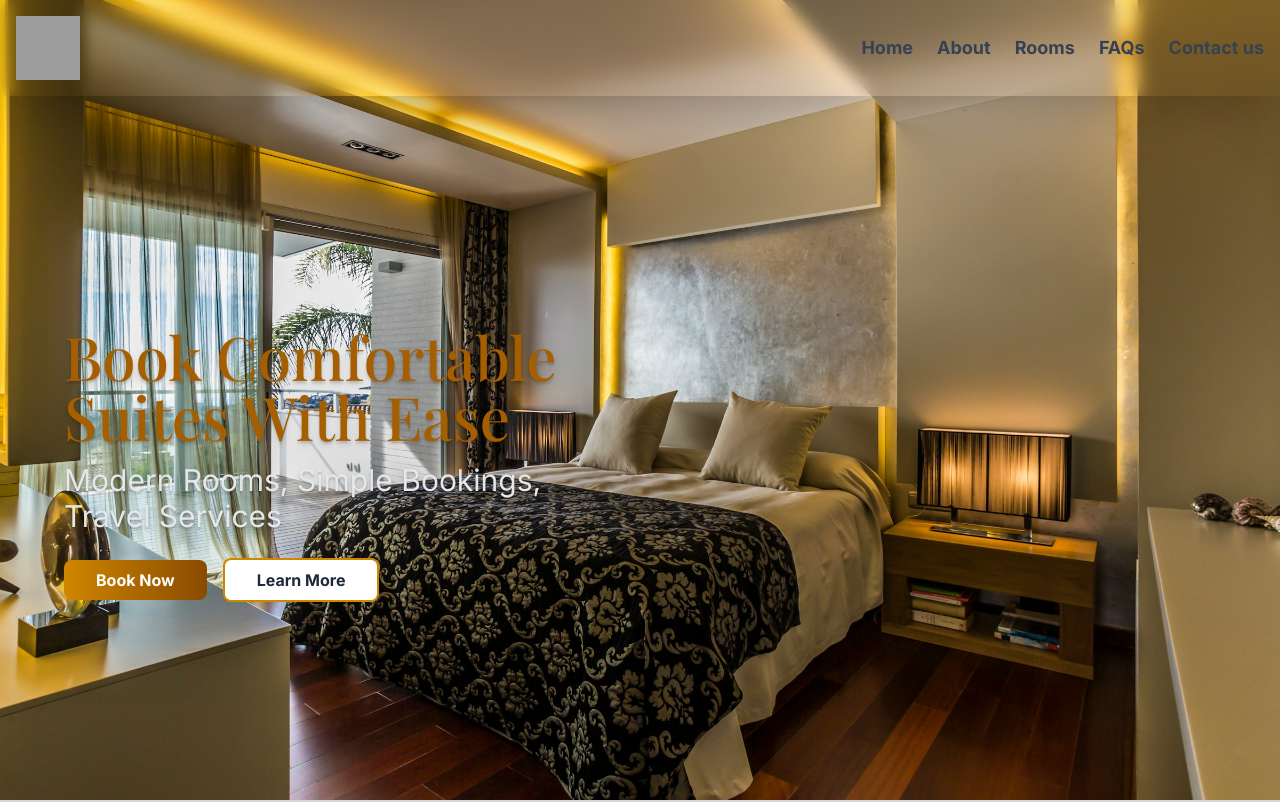
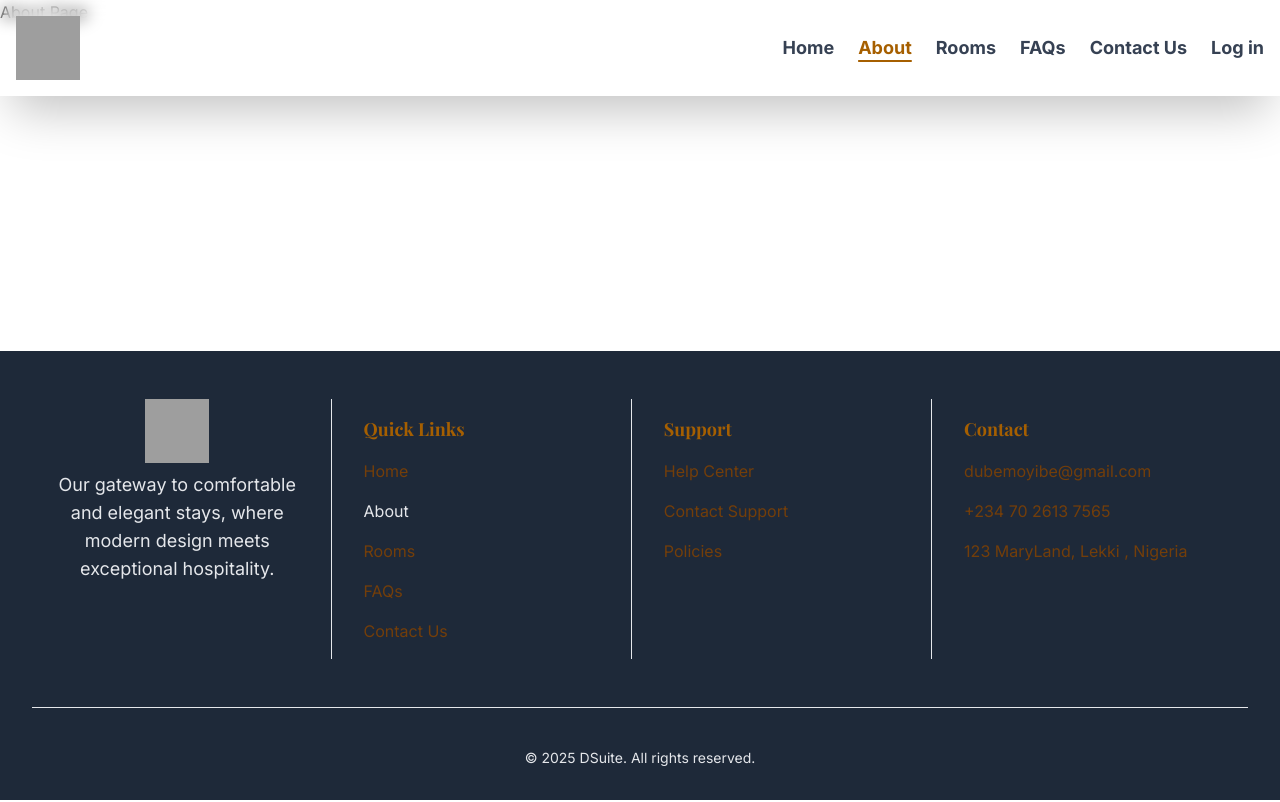
Before and after one commit to dubemoyibe-star/Dsuite, a React (Vite) app: page /about in a window 1280 px wide. Shown: the top 802 px of the page. Built offline with nearby package versions, Linux system fonts and the light colour scheme; grey boxes are pictures that could not be loaded; a web font is replaced by a local one.

Commit message:
implemented react router navigation

```diff
--- a/package.json
+++ b/package.json
@@ -14,6 +14,7 @@
     "react": "^19.2.0",
     "react-dom": "^19.2.0",
     "react-icons": "^5.5.0",
+    "react-router-dom": "^7.11.0",
     "tailwindcss": "^4.1.18"
   },
   "devDependencies": {
--- a/src/App.jsx
+++ b/src/App.jsx
@@ -1,12 +1,31 @@
 import React from 'react'
-import Home from './pages/Home'
+import { BrowserRouter, Routes, Route } from 'react-router-dom'
+import Home from './pages/Home.jsx'
+import About from './pages/About.jsx'
+import Rooms from './pages/Rooms.jsx'
+import ContactUs from './pages/ContactUs.jsx'
+import FaqsPage from './pages/FaqsPage.jsx'
+import Login from './pages/Login.jsx'
+import NotFound from './pages/NotFound.jsx'
+import Layout from './components/Layout.jsx'
 
 export default function App() {
 
 
   return (
-    <>
-      <Home />
-    </>
+    <BrowserRouter>
+      <Routes>
+        <Route path="/"element={<Layout />}>
+          <Route index element={<Home />} />
+          <Route path='about' element={<About />} />
+          <Route path='rooms' element={<Rooms />} />
+          <Route path='contact-us' element={<ContactUs />} />
+          <Route path='faqs' element={<FaqsPage />} />
+          <Route path='*' element={<NotFound />} />
+        </Route>
+
+        <Route path='/login' element={<Login />} />
+      </Routes>
+    </BrowserRouter>
   )
 }
--- a/src/components/Footer.jsx
+++ b/src/components/Footer.jsx
@@ -1,7 +1,17 @@
 import logo from '../assets/logo.png';
 import React from 'react';
+import { NavLink } from 'react-router-dom';
 
 export default function Footer() {
+
+  const quickLinksNavClass = ({ isActive }) =>
+  `font-light cursor-pointer transition-colors duration-300
+   ${
+     isActive
+       ? "text-gray-200"
+       : "text-yellow-900 hover:text-gray-200"
+   }`
+
   return (
     <footer className='bg-gray-800 p-8'>
       <section className='flex flex-col md:flex-row justify-between gap-4 p-4 '>
@@ -15,13 +25,13 @@ export default function Footer() {
 
         <div className='p-4 md:border-gray-200 md:border-r-1 md:pr-6 md:w-1/4'>
             <h4 className='mb-4 text-lg font-bold font-serif text-yellow-700 text-center md:text-left'>Quick Links</h4>
-            <ul className='flex flex-row md:flex-col  justify-center gap-4'>
-              <li className='font-light text-yellow-900 hover:text-gray-200 active:text-gray-200 cursor-pointer'>Home</li>
-              <li className='font-light text-yellow-900 hover:text-gray-200 active:text-gray-200 cursor-pointer'>About</li>
-              <li className='font-light text-yellow-900 hover:text-gray-200 active:text-gray-200 cursor-pointer'>Rooms</li>
-              <li className='font-light text-yellow-900 hover:text-gray-200 active:text-gray-200 cursor-pointer'>FAQs</li>
-              <li className='font-light text-yellow-900 hover:text-gray-200 active:text-gray-200 cursor-pointer'>Contact Us</li>
-            </ul>
+            <div className='flex flex-row md:flex-col  justify-center gap-4'>
+              <NavLink to="/"className={quickLinksNavClass}>Home</NavLink>
+              <NavLink to="about" className={quickLinksNavClass}>About</NavLink>
+              <NavLink to="rooms" className={quickLinksNavClass}>Rooms</NavLink>
+              <NavLink to="faqs" className={quickLinksNavClass}>FAQs</NavLink>
+              <NavLink to="contact-us" className={quickLinksNavClass}>Contact Us</NavLink>
+            </div>
         </div>
 
         <div className='p-4 md:border-gray-200 md:border-r-1 md:pr-6 md:w-1/4'>
@@ -36,7 +46,7 @@ export default function Footer() {
         <div className='p-4 md:w-1/4'>
             <h4 className='mb-4 text-lg font-bold font-serif text-yellow-700 text-center md:text-left'>Contact</h4>
             <ul className='flex flex-col items-center  md:items-start gap-4'>
-              <li className='font-light text-yellow-900 hover:text-gray-200 active:text-gray-200 cursor-pointer'>dubem@gmail.com</li>
+              <li className='font-light text-yellow-900 hover:text-gray-200 active:text-gray-200 cursor-pointer'>dubemoyibe@gmail.com</li>
               <li className='font-light text-yellow-900 hover:text-gray-200 active:text-gray-200 cursor-pointer'>+234 70 2613 7565</li>
               <li className='font-light text-yellow-900 hover:text-gray-200 active:text-gray-200 cursor-pointer'>123 MaryLand, Lekki , Nigeria</li>
             </ul>
--- a/src/components/Header.jsx
+++ b/src/components/Header.jsx
@@ -1,40 +1,62 @@
+import React from 'react'
 import logo from '../assets/logo.png'
-import React from 'react'
+import { NavLink } from 'react-router-dom';
 import { LuMenu } from "react-icons/lu";
 import { IoMdClose } from "react-icons/io";
 
-export default function Home() {
-  const [ open , setOpen ] = React.useState(false);
+export default function Header() {
+const [ open , setOpen ] = React.useState(false);
+
+const navLinkClassMobile = ({ isActive }) =>
+  `font-bold cursor-pointer decoration-2 transition-all duration-300
+   ${
+     isActive
+       ? "text-yellow-700 underline underline-offset-6"
+       : "hover:text-yellow-700 hover:underline hover:underline-offset-6"
+   }`
+
+   const navLinkClassDesktop = ({ isActive }) =>
+  `font-bold text-lg decoration-2 cursor-pointer transition-all duration-300
+   ${
+     isActive
+       ? "text-yellow-700 underline underline-offset-6"
+       : "text-gray-700 hover:text-yellow-700 hover:underline hover:underline-offset-6"
+   }`
   return (
-    <nav className="flex justify-between p-4 bg-gra-700 text-white shadow-2xl fixed w-full top-0 items-center backdrop-blur-sm z-50">
-      <ul>
+    <nav className="flex justify-between p-4 text-white shadow-2xl fixed w-full top-0 items-center backdrop-blur-sm z-50">
+      <div>
         <div className='w-16 h-16 rounded-full bg-yellow-100'>
           <img src={logo} alt="Logo" className='w-full h-full'/>
         </div>
-    </ul>
+      </div>
       {
-          <ul
+          <div
           className={`fixed top-0 right-0 h-screen w-3/5  bg-gray-800 text-white sm:hidden flex
           flex-col gap-8 p-8 z-50 shadow-2xl transform transition-transform duration-700 ease-in-out
-          ${open ? 'translate-x-0' : 'translate-x-full'}`}>
+          ${open ? 'translate-x-0' : 'translate-x-full'}`}
+          aria-expanded={open ? true : false}
+          >
             <IoMdClose className="w-8 h-8 mb-4 cursor-pointer  hover:text-red-700 active:text-red-700" onClick={() => setOpen(false)}/>
-            <li className="font-bold hover:text-yellow-700 hover:underline hover:underline-offset-6 active:text-yellow-700 active:underline active:underline-offset-6 decoration-2 cursor-pointer">Home</li>
-            <li className="font-bold hover:text-yellow-700 hover:underline hover:underline-offset-6 active:text-yellow-700 active:underline active:underline-offset-6 decoration-2 cursor-pointer">About</li>
-            <li className="font-bold hover:text-yellow-700 hover:underline hover:underline-offset-6 active:text-yellow-700 active:underline active:underline-offset-6 decoration-2 cursor-pointer">Rooms</li>
-            <li className="font-bold hover:text-yellow-700 hover:underline hover:underline-offset-6 active:text-yellow-700 active:underline active:underline-offset-6 decoration-2 cursor-pointer">FAQs</li>
-            <li className="font-bold hover:text-yellow-700 hover:underline hover:underline-offset-6 active:text-yellow-700 active:underline active:underline-offset-6 decoration-2 cursor-pointer">Contact us</li>
-            </ul>
+            <NavLink to="/" className={navLinkClassMobile}>Home</NavLink>
+            <NavLink to="about" className={navLinkClassMobile}>About</NavLink>
+            <NavLink to="rooms" className={navLinkClassMobile}>Rooms</NavLink>
+            <NavLink to="faqs" className={navLinkClassMobile}>FAQs</NavLink>
+            <NavLink to="contact-us" className={navLinkClassMobile}>Contact Us</NavLink>
+            <NavLink to="login" className={navLinkClassMobile}>Log in</NavLink>
+            <NavLink to="/login" className={navLinkClassMobile}>Sign up</NavLink>
+            </div>
       }
       <LuMenu className="w-8 h-8 cursor-pointer sm:hidden text-yellow-700 hover:text-yellow-500 active:text-yellow-500" onClick={() => setOpen(true)}/>
 
   {/*this section should be displayed on larger screen sizes */}
-      <ul className="hidden sm:flex gap-6  items-center justify-center">
-        <li className="font-bold text-lg text-gray-700 hover:text-yellow-700 hover:underline hover:underline-offset-6 decoration-2 active:text-yellow-700 active:underline active:underline-offset-6 cursor-pointer">Home</li>
-        <li className="font-bold text-lg text-gray-700 hover:text-yellow-700 hover:underline hover:underline-offset-6 decoration-2 active:text-yellow-700 active:underline active:underline-offset-6 cursor-pointer">About</li>
-        <li className="font-bold text-lg text-gray-700 hover:text-yellow-700 hover:underline hover:underline-offset-6 decoration-2 active:text-yellow-700 active:underline active:underline-offset-6 cursor-pointer">Rooms</li>
-        <li className="font-bold text-lg text-gray-700 hover:text-yellow-700 hover:underline hover:underline-offset-6 decoration-2 active:text-yellow-700 active:underline active:underline-offset-6 cursor-pointer">FAQs</li>
-        <li className="font-bold text-lg text-gray-700 hover:text-yellow-700 hover:underline hover:underline-offset-6 decoration-2 active:text-yellow-700 active:underline active:underline-offset-6 cursor-pointer">Contact us</li>
-      </ul>
+      <div className="hidden sm:flex gap-6  items-center justify-center">
+        <NavLink to="/" className={navLinkClassDesktop}>Home</NavLink>
+        <NavLink to="about" className={navLinkClassDesktop}>About</NavLink>
+        <NavLink to="rooms" className={navLinkClassDesktop}>Rooms</NavLink>
+        <NavLink to="faqs" className={navLinkClassDesktop}>FAQs</NavLink>
+        <NavLink to="contact-us" className={navLinkClassDesktop}>Contact Us</NavLink>
+        <NavLink to="login" className={navLinkClassDesktop}>Log in</NavLink>
+      </div>
     </nav>
   )
 }
--- /dev/null
+++ b/src/components/Layout.jsx
@@ -0,0 +1,16 @@
+import React from "react";
+import { Outlet } from "react-router-dom"
+import Header from "./Header"
+import Footer from "./Footer"
+
+export default function Layout() {
+    return (
+        <div className="flex flex-col min-h-screen">
+            <Header />
+            <main className="flex-grow">
+                <Outlet />
+            </main>
+            <Footer />
+        </div>
+    )
+}
--- /dev/null
+++ b/src/pages/About.jsx
@@ -0,0 +1,7 @@
+import React from "react";
+
+export default function About() {
+  return (
+    <h1>About Page</h1>
+    )
+}
--- /dev/null
+++ b/src/pages/ContactUs.jsx
@@ -0,0 +1,7 @@
+import React from "react";
+
+export default function ContactUs() {
+  return (
+    <h1>Contact Us Page</h1>
+  )
+}
--- /dev/null
+++ b/src/pages/FaqsPage.jsx
@@ -0,0 +1,7 @@
+import React from "react";
+
+export default function FaqsPage(){
+  return (
+    <h1>FAQs Page</h1>
+    )
+}
--- a/src/pages/Home.jsx
+++ b/src/pages/Home.jsx
@@ -1,8 +1,5 @@
-import React from 'react'
+import React from "react";
 
-
-import Header from "../components/Header.jsx"
-import Footer from "../components/Footer.jsx"
 import { FaBed, FaSnowflake } from "react-icons/fa";
 import { SlCalender } from "react-icons/sl";
 import { FaHeadphones } from "react-icons/fa6";
@@ -18,7 +15,6 @@ import exclusiveImg from "../assets/exclusive.jpg"
 export default function Home() {
   return (
     <>
-      <Header />
       <main className='bg-gray-300'>
         <section className="pt-32 px-6 sm:px-16 bg-[image:var(--background-image-hero-mobile)] bg-cover bg-center h-screen flex flex-col justify-center items-start text-gray-900 md:bg-[image:var(--background-image-hero-desktop)] ">
           <h1 className="text-5xl font-medium mb-4 text-yellow-700 text-shadow-lg font-serif sm:text-6xl">Book Comfortable <span className='block'>Suites With Ease</span></h1>
@@ -139,8 +135,6 @@ export default function Home() {
             <button className="px-10 py-2 bg-white border-solid border-2 border-yellow-600 text-gray-800 font-semibold rounded-lg hover:bg-linear-to-r from-yellow-600 to-yellow-800 active:bg-linear-to-r from-yellow-600 to-yellow-800 cursor-pointer hover:text-white active:text-white transition-colors duration-300">Contact Us</button>
           </div>
         </section>
-
-      <Footer />
       </main>
     </>
   )
--- /dev/null
+++ b/src/pages/Login.jsx
@@ -0,0 +1,7 @@
+import React from "react";
+
+export default function Login() {
+  return (
+    <h1>Login Page</h1>
+  )
+}
--- /dev/null
+++ b/src/pages/NotFound.jsx
@@ -0,0 +1,7 @@
+import React from "react";
+
+export default function NotFound() {
+  return (
+    <h1>404 - Page Not Found</h1>
+  )
+}
--- /dev/null
+++ b/src/pages/Rooms.jsx
@@ -0,0 +1,7 @@
+import React from "react";
+
+export default function Rooms() {
+  return (
+    <h1>Rooms Page</h1>
+  )
+}
```
Also changed, not shown: 1 other file (tests, documents, lock files or other folders).
